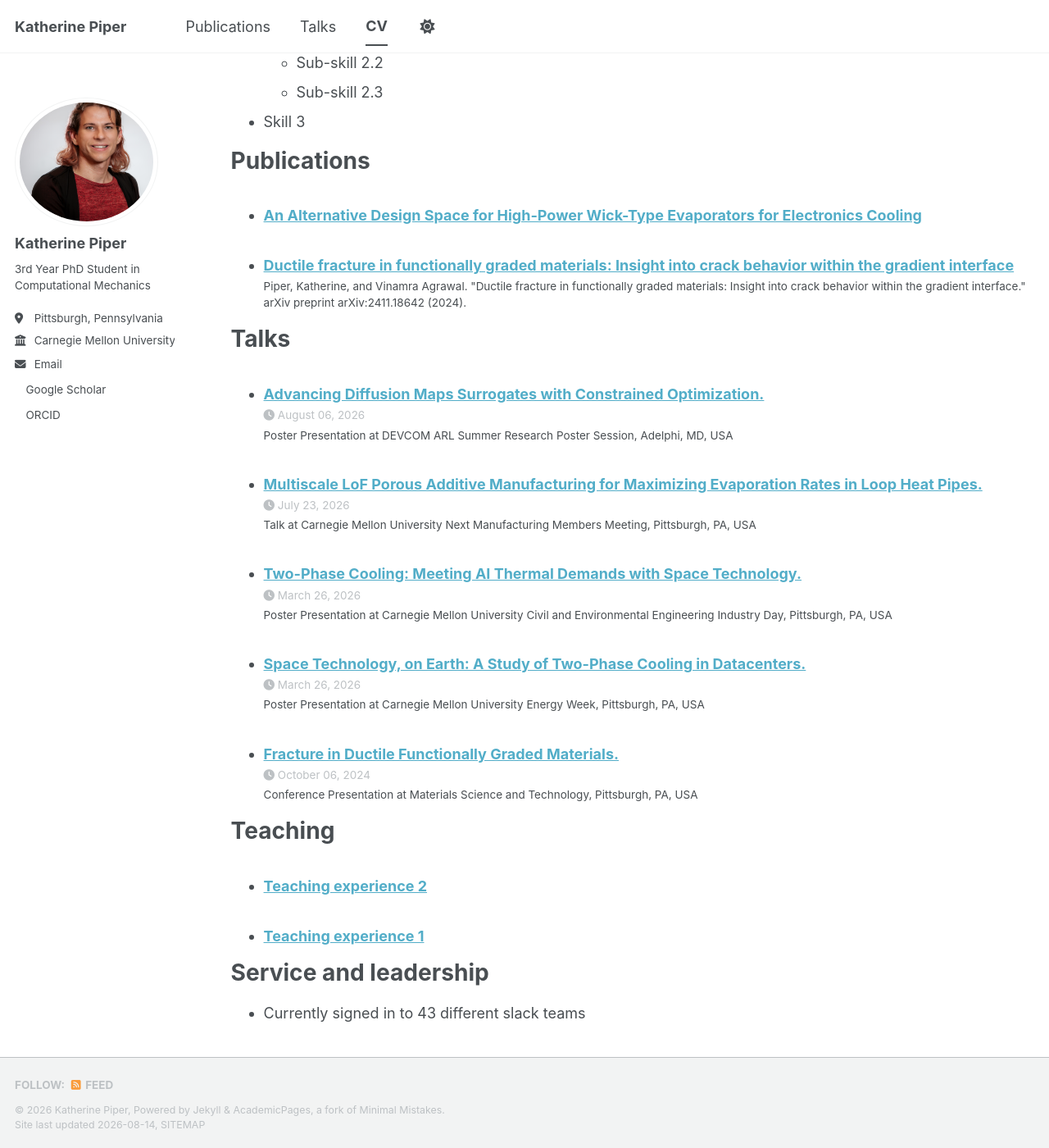
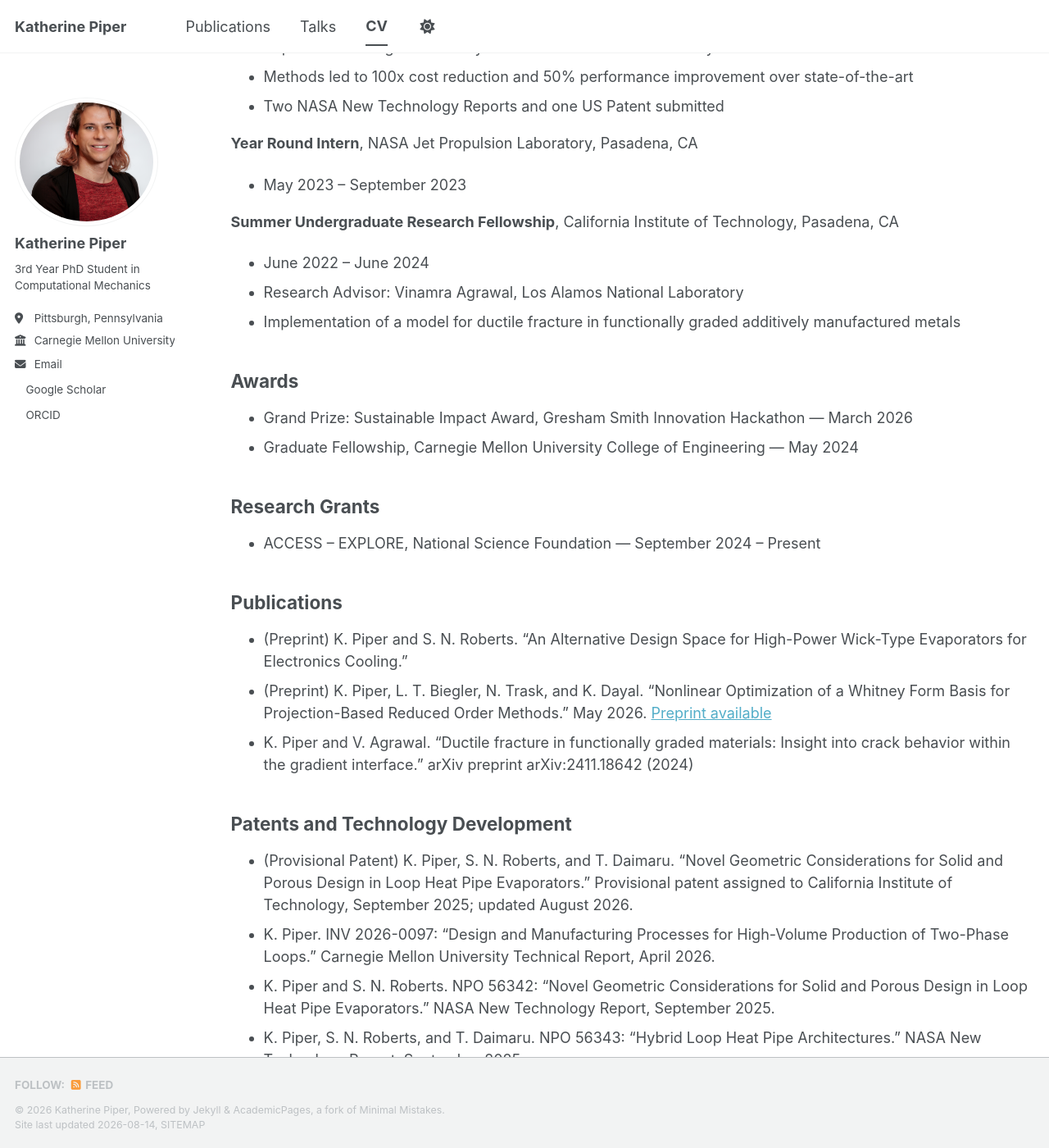
Before and after one commit to kbpiperphd/kbpiperphd.github.io, a Jekyll site: the page built from _pages/cv.md, in a window 1280 px wide and 1400 px high, scrolled down 902 px. Shown: the whole window at 82% size. Built offline with Jekyll 4.4.1, drawn with Linux system fonts in a browser that asks for light colours; a style sheet for code colours, icons or effects is not loaded; some of the changed text lies outside the part shown.

Commit message:
Update cv.md

```diff
--- a/_pages/cv.md
+++ b/_pages/cv.md
@@ -9,56 +9,91 @@ redirect_from:
 
 {% include base_path %}
 
-Education
-======
-* Ph.D in Version Control Theory, GitHub University, 2018 (expected)
-* M.S. in Jekyll, GitHub University, 2014
-* B.S. in GitHub, GitHub University, 2012
+Download a PDF version [here](/files/Piper_CV.pdf).
 
-Work experience
-======
-* Spring 2024: Academic Pages Collaborator
-  * GitHub University
-  * Duties includes: Updates and improvements to template
-  * Supervisor: The Users
+## Education
 
-* Fall 2015: Research Assistant
-  * GitHub University
-  * Duties included: Merging pull requests
-  * Supervisor: Professor Hub
+- Ph.D in Computational Mechanics, Carnegie Mellon University, Est. April 2029
+- M.S. in Computational Mechanics, Carnegie Mellon University, December 2025
+- B.S. in Mechanical Engineering, California Institute of Technology, June 2024
 
-* Summer 2015: Research Assistant
-  * GitHub University
-  * Duties included: Tagging issues
-  * Supervisor: Professor Git
+## Research Experience
 
-Skills
-======
-* Skill 1
-* Skill 2
-  * Sub-skill 2.1
-  * Sub-skill 2.2
-  * Sub-skill 2.3
-* Skill 3
+**Graduate Researcher**, Carnegie Mellon University, Pittsburgh, PA
+- August 2024 – Present
+- Constrained optimization machine learning methods for physics and engineering problems
 
-Publications
-======
-  <ul>{% for post in site.publications reversed %}
-    {% include archive-single-cv.html %}
-  {% endfor %}</ul>
+**Research Associate**, DEVCOM Army Research Laboratory, Aberdeen, MD
+- Summer 2026
+- Advisors: Jarek Knap and Kevin LoGrande
+- Advancing Diffusion Maps Surrogates with Constrained Optimization
 
-Talks
-======
-  <ul>{% for post in site.talks reversed %}
-    {% include archive-single-talk-cv.html  %}
-  {% endfor %}</ul>
+**Academic Part Time Employee**, NASA Jet Propulsion Laboratory, Pasadena, CA
+- October 2023 – August 2024
+- Primary Lab: Additive Manufacturing Center (AMC)
+- Secondary Lab: Two-Phase Thermal Technology Laboratory
+- Additively manufactured heat pipe design
+- Supervised testing of additively manufactured thermal control systems
+- Methods led to 100x cost reduction and 50% performance improvement over state-of-the-art
+- Two NASA New Technology Reports and one US Patent submitted
 
-Teaching
-======
-  <ul>{% for post in site.teaching reversed %}
-    {% include archive-single-cv.html %}
-  {% endfor %}</ul>
+**Year Round Intern**, NASA Jet Propulsion Laboratory, Pasadena, CA
+- May 2023 – September 2023
 
-Service and leadership
-======
-* Currently signed in to 43 different slack teams
+**Summer Undergraduate Research Fellowship**, California Institute of Technology, Pasadena, CA
+- June 2022 – June 2024
+- Research Advisor: Vinamra Agrawal, Los Alamos National Laboratory
+- Implementation of a model for ductile fracture in functionally graded additively manufactured metals
+
+## Awards
+
+- Grand Prize: Sustainable Impact Award, Gresham Smith Innovation Hackathon — March 2026
+- Graduate Fellowship, Carnegie Mellon University College of Engineering — May 2024
+
+## Research Grants
+
+- ACCESS – EXPLORE, National Science Foundation — September 2024 – Present
+
+## Publications
+
+- (Preprint) K. Piper and S. N. Roberts. "An Alternative Design Space for High-Power Wick-Type Evaporators for Electronics Cooling."
+- (Preprint) K. Piper, L. T. Biegler, N. Trask, and K. Dayal. "Nonlinear Optimization of a Whitney Form Basis for Projection-Based Reduced Order Methods." May 2026. [Preprint available](https://www.math.cmu.edu/cna/Publications/publications2026/papers/26-CNA-006.pdf)
+- K. Piper and V. Agrawal. "Ductile fracture in functionally graded materials: Insight into crack behavior within the gradient interface." arXiv preprint arXiv:2411.18642 (2024)
+
+## Patents and Technology Development
+
+- (Provisional Patent) K. Piper, S. N. Roberts, and T. Daimaru. "Novel Geometric Considerations for Solid and Porous Design in Loop Heat Pipe Evaporators." Provisional patent assigned to California Institute of Technology, September 2025; updated August 2026.
+- K. Piper. INV 2026-0097: "Design and Manufacturing Processes for High-Volume Production of Two-Phase Loops." Carnegie Mellon University Technical Report, April 2026.
+- K. Piper and S. N. Roberts. NPO 56342: "Novel Geometric Considerations for Solid and Porous Design in Loop Heat Pipe Evaporators." NASA New Technology Report, September 2025.
+- K. Piper, S. N. Roberts, and T. Daimaru. NPO 56343: "Hybrid Loop Heat Pipe Architectures." NASA New Technology Report, September 2025.
+
+## Selected Presentations
+
+- (upcoming) "Advancing Diffusion Maps Surrogates with Constrained Optimization." SIAM Conference on Computational Science and Engineering, Conference Oral Presentation, February 2027.
+- (upcoming) "Constrained Optimization Methods in Design for Additive Manufacturing." Materials Science and Technology 2026, Conference Oral Presentation, October 2026.
+- (upcoming) "Multiscale Architectured Wick Geometries in Additively Manufactured Loop Heat Pipes." Materials Science and Technology 2026, Conference Oral Presentation, October 2026.
+- "Multiscale LoF Porous Additive Manufacturing for Maximizing Evaporation Rates in Loop Heat Pipes." NextManufacturing Summer Members Meeting 2026, Oral Presentation, July 2026.
+- "Fracture in Ductile Functionally Graded Materials." Materials Science and Technology 2024, Conference Oral Presentation, October 2024.
+- (upcoming) "Constrained Optimization of Differential Forms for Learning Multiscale Physics." Frontiers of Mathematical and Computational Aspects of Materials Science, Poster Presentation, October 2026.
+- "Advancing Diffusion Maps Surrogates with Constrained Optimization." DEVCOM ARL Summer Student Experience Poster Session 2026, Poster Presentation, August 2026.
+- "Space Technology, on Earth: A Study of Two-Phase Cooling in Datacenters." (with Claire Bielski et al.) Carnegie Mellon University Energy Week, Poster Presentation, March 2026.
+- "Two-Phase Cooling: Meeting AI Thermal Demands with Space Technology." Carnegie Mellon University Civil and Environmental Engineering Industry Day, Poster Presentation, March 2026.
+
+## Teaching
+
+- Teaching Assistant, Numerical Methods in Engineering, Carnegie Mellon University — Fall 2024, Fall 2025, Fall 2026
+- Eberly Center Future Faculty Program, Carnegie Mellon University — Spring 2026 – Present
+- Teaching Assistant, Introduction to Mechanics of Materials, California Institute of Technology — Fall 2022, Winter 2023
+- Teaching Assistant, Design and Fabrication, California Institute of Technology — Spring 2023, Spring 2024
+- Teaching Assistant, Mechanical Prototyping, California Institute of Technology — Summer 2023
+
+## Media Coverage and Public Engagement
+
+- "Students pitch sustainability innovations at inaugural Hackathon" — Carnegie Mellon University Press Release, project featured as First Place Team, March 4, 2026
+- "Loop Heat Pipes for Smallsat Swarms (LHPss)" — Scott Roberts: NASA JPL FY24 Progress Report, named Key Contributor, October 2024
+
+## Other Professional Experience
+
+- **Engineer In Training**, Special Aerospace Services (now Aurex Defense), Arvada, CO — August 2020 – August 2021
+- **Engineering Intern**, Special Aerospace Services (now Aurex Defense), Arvada, CO — Summer 2019, Summer 2020
+- **Summer Fellowship Program**, Colorado Space Business Roundtable, Denver, CO — Summer 2018
```
